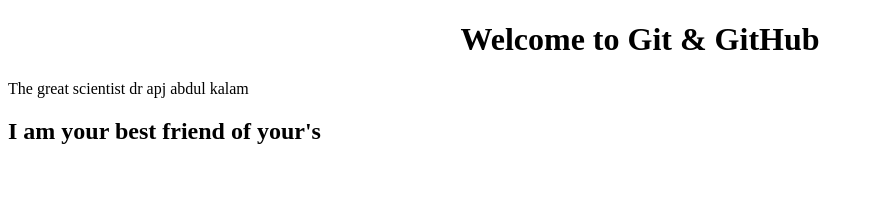
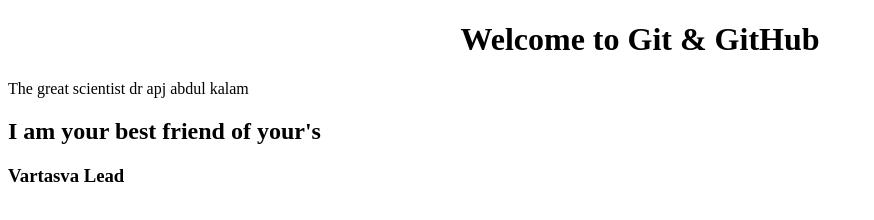
Before and after one commit to Hemantpandit12/GitFolder, a plain HTML site: page index.html in a window 1280 px wide. Shown: the whole page, without its empty margins (0-874 px from the left). Drawn offline with Linux system fonts and the light colour scheme.

Commit message:
index new 3.38

```diff
--- a/index.html
+++ b/index.html
@@ -9,5 +9,6 @@
     <header><center><h1> Welcome to Git & GitHub </h1></center></header>
     <p>The great scientist dr apj abdul kalam</p>
     <h2>I am your best friend of your's </h2>
+    <h3> Vartasva Lead </h3>
 </body>
 </html>
```
